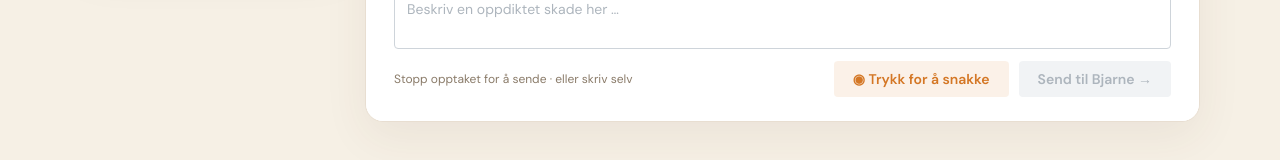
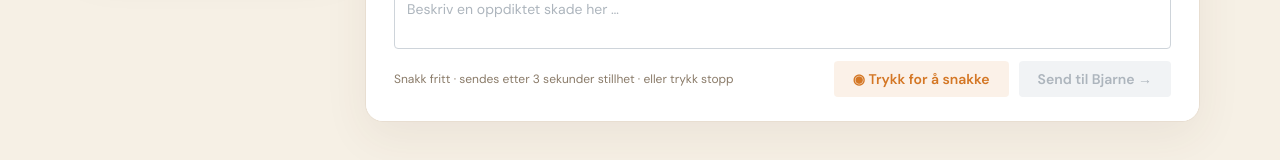
Before and after one commit to skadefryd26/lag2, a React (Vite) app in the folder frontend/: page / in a window 1280 px wide. Shown: the part 955-1115 px from the top of the page. Built offline with nearby package versions, Linux system fonts and the light colour scheme.

Commit message:
fix: vent tre sekunder stillhet før tale sendes

```diff
--- a/frontend/src/quest/QuestScreen.tsx
+++ b/frontend/src/quest/QuestScreen.tsx
@@ -6,9 +6,12 @@ import { sendQuest, type Turn } from './questApi';
 type Recognition = {
   lang: string;
   interimResults: boolean;
+  continuous: boolean;
   onresult: ((event: { results: ArrayLike<ArrayLike<{ transcript: string }>> }) => void) | null;
   onerror: ((event: { error: string }) => void) | null;
   onend: (() => void) | null;
+  onspeechstart: (() => void) | null;
+  onspeechend: (() => void) | null;
   start: () => void;
   stop: () => void;
 };
@@ -42,6 +45,8 @@ export function QuestScreen() {
   const [stopping, setStopping] = useState(false);
   const [speechError, setSpeechError] = useState('');
   const recognition = useRef<Recognition | null>(null);
+  const silenceTimer = useRef<ReturnType<typeof setTimeout> | null>(null);
+  const finishRecording = useRef<(() => void) | null>(null);
   const conversation = useRef<HTMLDivElement>(null);
   const supported = typeof window !== 'undefined' && !!getRecognition();
   const quest = useMutation({
@@ -59,6 +64,8 @@ export function QuestScreen() {
     conversation.current?.scrollTo({ top: conversation.current.scrollHeight, behavior: 'smooth' });
   }, [history, quest.isPending]);
   useEffect(() => () => {
+    if (silenceTimer.current) clearTimeout(silenceTimer.current);
+    finishRecording.current = null;
     const session = recognition.current;
     recognition.current = null;
     session?.stop();
@@ -76,8 +83,7 @@ export function QuestScreen() {
   function listen() {
     if (listening) {
       if (!stopping) {
-        setStopping(true);
-        recognition.current?.stop();
+        finishRecording.current?.();
       }
       return;
     }
@@ -85,18 +91,64 @@ export function QuestScreen() {
     if (!SpeechRecognition || quest.isPending || completed) return;
     setSpeechError('');
     quest.reset();
+    let transcript = '';
+    let previousSessions = '';
+    let failed = false;
+    let finishing = false;
+    let heardSpeech = false;
+    const clearSilence = () => {
+      if (silenceTimer.current) clearTimeout(silenceTimer.current);
+      silenceTimer.current = null;
+    };
+    const finish = () => {
+      if (finishing) return;
+      finishing = true;
+      clearSilence();
+      setStopping(true);
+      // stop() can still produce a final onresult before onend.
+      if (recognition.current) recognition.current.stop();
+      else complete();
+    };
+    const complete = () => {
+      if (finishRecording.current !== finish) return;
+      finishRecording.current = null;
+      clearSilence();
+      setListening(false);
+      setStopping(false);
+      if (failed) return;
+      if (transcript) submit(transcript);
+      else setSpeechError('Jeg hørte ingenting. Prøv igjen eller skriv i feltet.');
+    };
+    const resetSilence = () => {
+      clearSilence();
+      if (!heardSpeech || finishing) return;
+      silenceTimer.current = setTimeout(finish, 3000);
+    };
+    finishRecording.current = finish;
+    const startSession = () => {
+      if (finishing || failed) return;
       const session = new SpeechRecognition();
+      let sessionText = '';
       recognition.current = session;
-    let transcript = '';
-    let failed = false;
       session.lang = 'nb-NO';
-    session.interimResults = false;
+      session.continuous = true;
+      session.interimResults = true;
+      session.onspeechstart = () => { heardSpeech = true; clearSilence(); };
+      session.onspeechend = resetSilence;
       session.onresult = event => {
-      transcript = event.results[0]?.[0]?.transcript?.trim() ?? '';
-      if (transcript) setDraft(transcript);
+        heardSpeech = true;
+        sessionText = Array.from(event.results, result => result[0]?.transcript ?? '').join(' ').trim();
+        const text = [previousSessions, sessionText].filter(Boolean).join(' ');
+        if (text) {
+          transcript = text;
+          setDraft(text);
+        }
+        // Receiving a transcript is not evidence of silence; wait for onspeechend.
       };
       session.onerror = event => {
+        if (event.error === 'no-speech' && heardSpeech) return;
         failed = true;
+        clearSilence();
         setSpeechError(event.error === 'not-allowed' || event.error === 'service-not-allowed'
           ? 'Mikrofonen er ikke tillatt. Du kan skrive i feltet i stedet.'
           : 'Jeg fikk ikke med meg det du sa. Prøv igjen eller skriv i feltet.');
@@ -104,24 +156,32 @@ export function QuestScreen() {
       session.onend = () => {
         if (recognition.current !== session) return;
         recognition.current = null;
-      setListening(false);
-      setStopping(false);
-      if (failed) return;
-      if (transcript) submit(transcript);
-      else setSpeechError('Jeg hørte ingenting. Prøv igjen eller skriv i feltet.');
+        if (finishing || failed || !heardSpeech) {
+          complete();
+        } else {
+          // Some browsers end recognition at a short pause; keep listening until our own timer expires.
+          if (sessionText) previousSessions = [previousSessions, sessionText].filter(Boolean).join(' ');
+          if (!silenceTimer.current) resetSilence();
+          startSession();
+        }
       };
       try {
         session.start();
         setListening(true);
       } catch {
+        failed = true;
         recognition.current = null;
-      setListening(false);
-      setStopping(false);
         setSpeechError('Mikrofonen kunne ikke startes. Du kan skrive i feltet i stedet.');
+        complete();
       }
+    };
+    startSession();
   }
 
   function restart() {
+    if (silenceTimer.current) clearTimeout(silenceTimer.current);
+    silenceTimer.current = null;
+    finishRecording.current = null;
     const session = recognition.current;
     recognition.current = null;
     session?.stop();
@@ -164,7 +224,7 @@ export function QuestScreen() {
             {quest.isError && <Alert color="red" title="Samtalen stoppet" mb="sm">{quest.error.message}</Alert>}
             {completed ? <div className="finished"><p>Runden er over. Ingen virkelig skademelding er sendt.</p><Button onClick={restart} color="orange">Start en ny, oppdiktet runde ↗</Button></div> : <>
               <Textarea aria-label="Din oppdiktede skademelding" placeholder="Beskriv en oppdiktet skade her …" value={draft} onChange={event => setDraft(event.currentTarget.value)} minRows={2} maxLength={2000} disabled={quest.isPending || listening} onKeyDown={event => { if (event.key === 'Enter' && !event.shiftKey) { event.preventDefault(); submit(); } }} />
-              <Group justify="space-between" mt="sm" gap="xs"><span className="hint">{supported ? 'Stopp opptaket for å sende · eller skriv selv' : 'Talegjenkjenning mangler her · skriv i feltet'}</span><Group gap="xs">{supported && <Button variant="light" color="orange" onClick={listen} disabled={quest.isPending || stopping} aria-label={listening ? 'Stopp mikrofonen' : 'Trykk for å snakke'}>{stopping ? 'Avslutter opptak …' : listening ? '■ Stopp lytting' : '◉ Trykk for å snakke'}</Button>}<Button color="orange" onClick={() => submit()} disabled={!draft.trim() || quest.isPending || listening} loading={quest.isPending}>Send til Bjarne →</Button></Group></Group>
+              <Group justify="space-between" mt="sm" gap="xs"><span className="hint">{supported ? 'Snakk fritt · sendes etter 3 sekunder stillhet · eller trykk stopp' : 'Talegjenkjenning mangler her · skriv i feltet'}</span><Group gap="xs">{supported && <Button variant="light" color="orange" onClick={listen} disabled={quest.isPending || stopping} aria-label={listening ? 'Stopp mikrofonen' : 'Trykk for å snakke'}>{stopping ? 'Avslutter opptak …' : listening ? '■ Stopp lytting' : '◉ Trykk for å snakke'}</Button>}<Button color="orange" onClick={() => submit()} disabled={!draft.trim() || quest.isPending || listening} loading={quest.isPending}>Send til Bjarne →</Button></Group></Group>
             </>}
           </div>
         </div>
```
Lines whose indentation alone changed are shown as unchanged.
